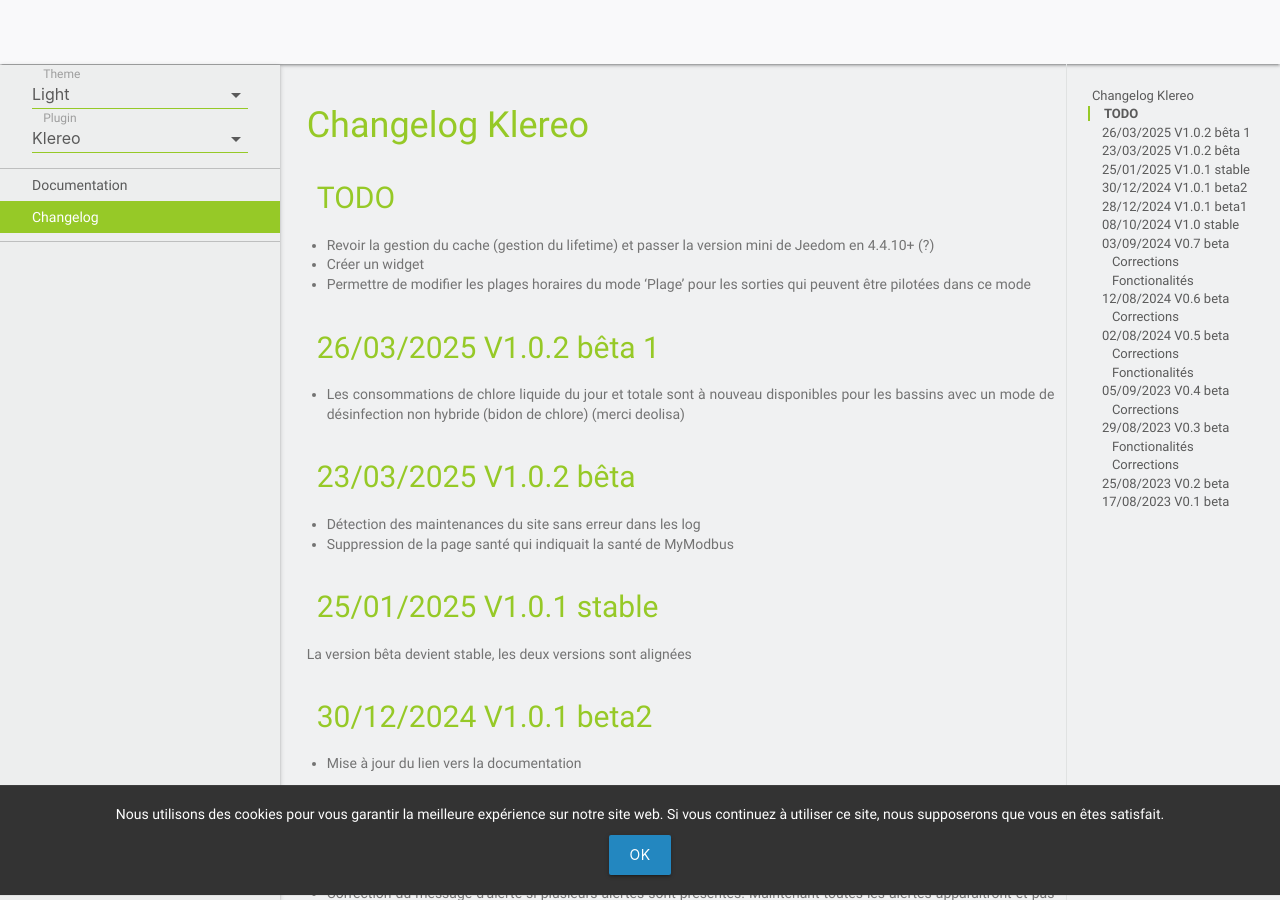
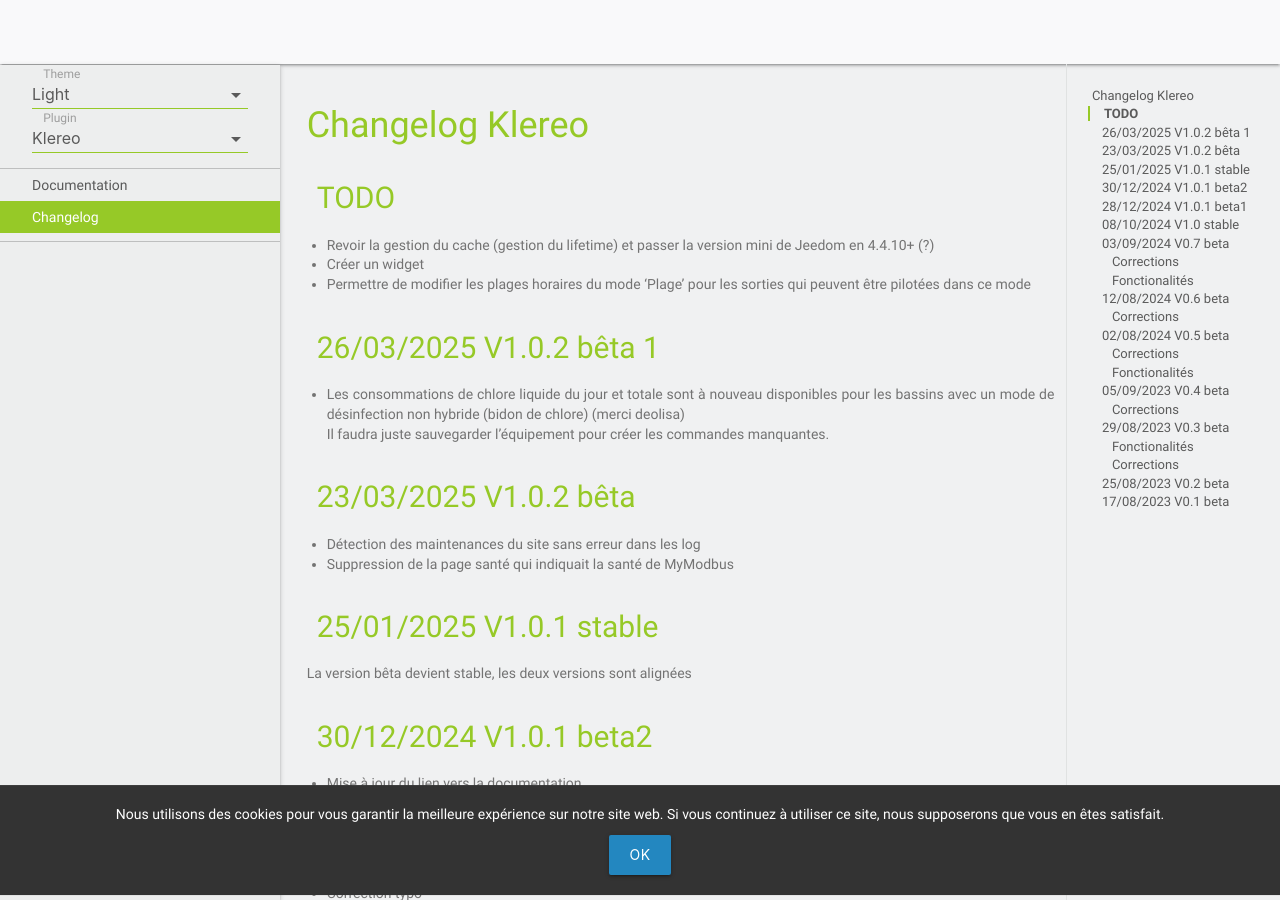
Before and after one commit to MrWaloo/jeedom-plugins-doc, a Jekyll site: the page built from docs/fr_FR/klereo_changelog.md, in a window 1280 px wide and 900 px high. Built offline with Jekyll 4.4.1, drawn with Linux system fonts in a browser that asks for light colours; emoji names are drawn with the system emoji font; our own code applies the rules of GitHub Pages for plain Markdown files.

Commit message:
Update klereo_changelog.md

```diff
--- a/docs/fr_FR/klereo_changelog.md
+++ b/docs/fr_FR/klereo_changelog.md
@@ -8,6 +8,7 @@
 ## 26/03/2025 V1.0.2 bêta 1
 
 - Les consommations de chlore liquide du jour et totale sont à nouveau disponibles pour les bassins avec un mode de désinfection non hybride (bidon de chlore) (merci deolisa)
+Il faudra juste sauvegarder l'équipement pour créer les commandes manquantes.
 
 ## 23/03/2025 V1.0.2 bêta
 
```
